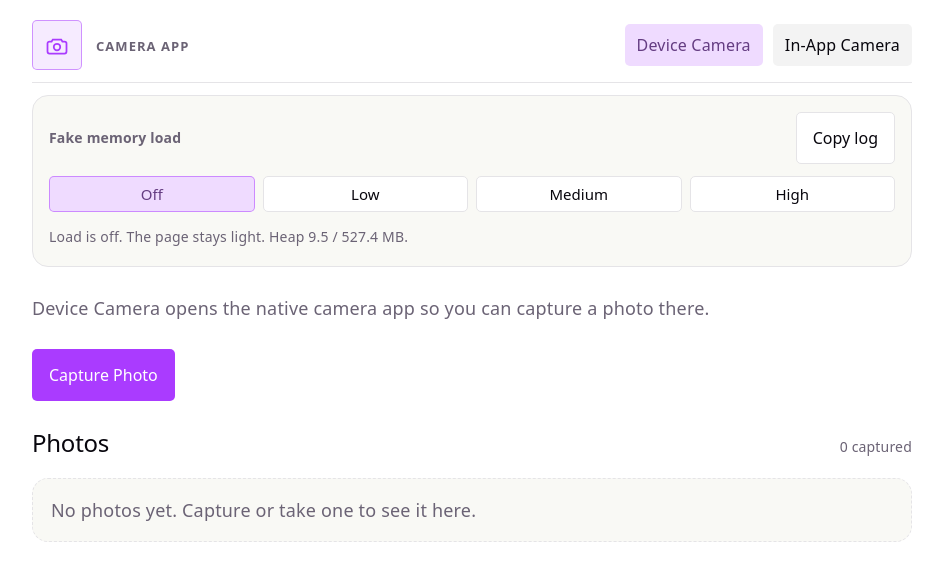
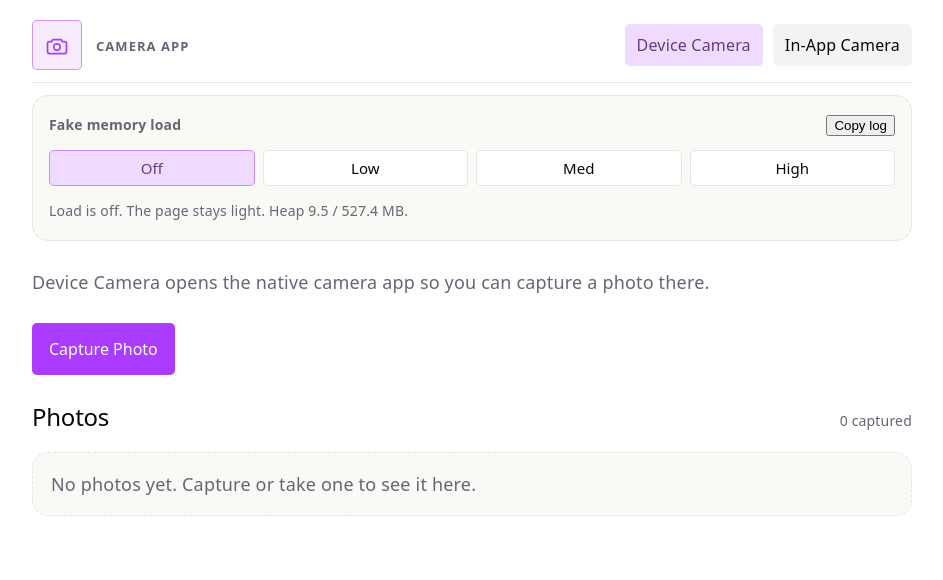
Before and after one commit to prasadambaledath/camera-app, a React (Vite) app: page / in a window 1280 px wide. Shown: the top 580 px of the page, without its empty margins (168-1111 px from the left). Built offline with nearby package versions, Linux system fonts and the light colour scheme.

Commit message:
Update MemoryLoadPanel button styles and modify ballast preset label for consistency

```diff
--- a/src/components/MemoryLoadPanel.tsx
+++ b/src/components/MemoryLoadPanel.tsx
@@ -41,7 +41,6 @@ export function MemoryLoadPanel() {
         <h4>Fake memory load</h4>
         <button
           type="button"
-          className="button"
           onClick={() => {
             void copyExperimentLog()
           }}
--- a/src/memory/ballast.ts
+++ b/src/memory/ballast.ts
@@ -13,7 +13,7 @@ export const LOAD_LEVELS: LoadLevel[] = ['off', 'low', 'medium', 'high']
 export const BALLAST_PRESETS: Record<LoadLevel, BallastPreset> = {
   off: { label: 'Off', buffersMB: 0, photoCount: 0, formRows: 0, useBitmaps: false },
   low: { label: 'Low', buffersMB: 24, photoCount: 6, formRows: 24, useBitmaps: false },
-  medium: { label: 'Medium', buffersMB: 80, photoCount: 20, formRows: 80, useBitmaps: false },
+  medium: { label: 'Med', buffersMB: 80, photoCount: 20, formRows: 80, useBitmaps: false },
   high: { label: 'High', buffersMB: 220, photoCount: 40, formRows: 180, useBitmaps: true },
 }
 
```
